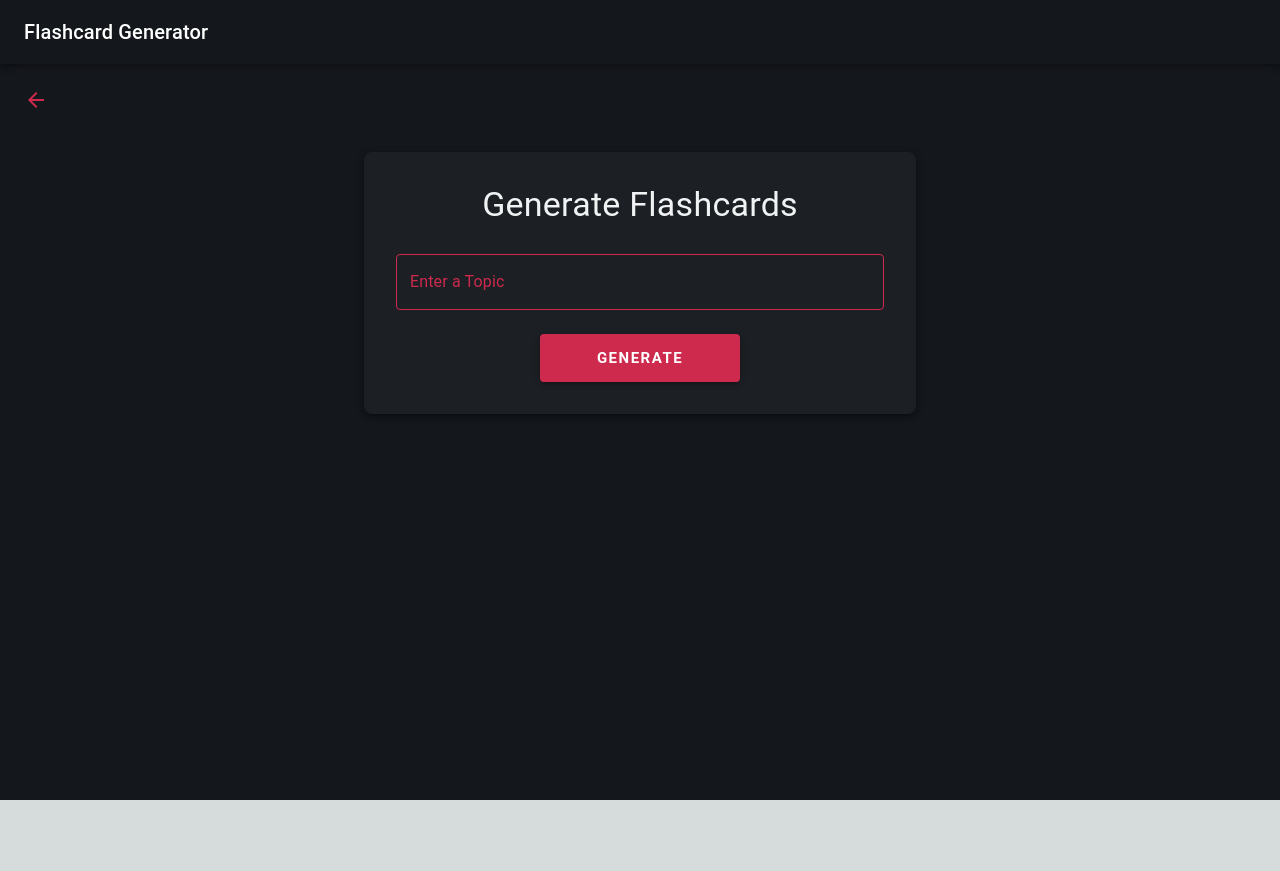
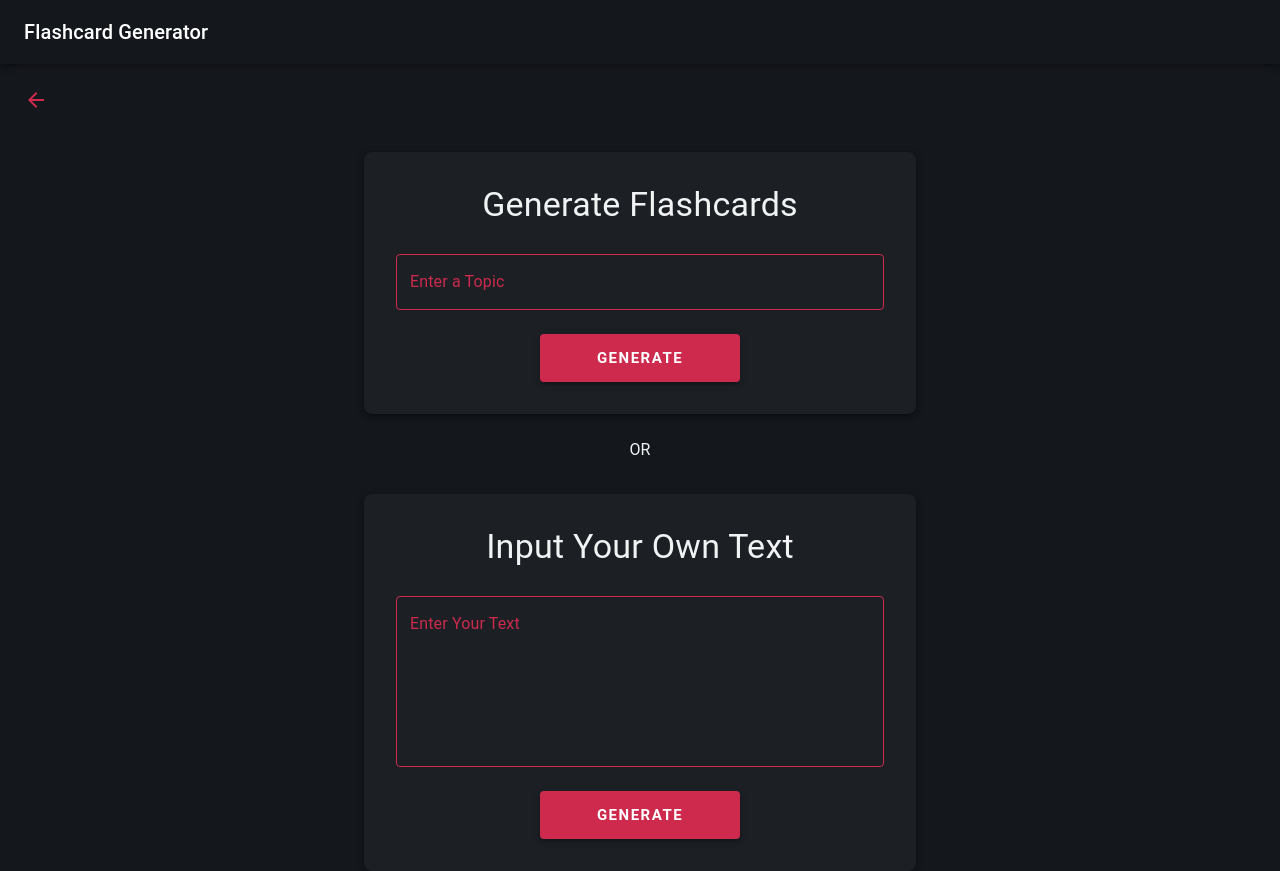
Before and after one commit to Leathether/Flashcards, a Next.js app: page /generate in a window 1280 px wide. Before the commit the page ends 800 px from the top, so only its background shows below. Built offline with nearby package versions, Linux system fonts and the light colour scheme.

Commit message:
before adding the two other pages (flashcard and flashcard list) w/idea of another method of making flashcards

```diff
--- a/app/generate/page.tsx
+++ b/app/generate/page.tsx
@@ -41,13 +41,32 @@ const theme = createTheme({
 
 const GeneratePage = () => {
   const [topic, setTopic] = useState("");
+  const [inputText, setInputText] = useState("");
   const [loading, setLoading] = useState(false);
   const router = useRouter();
 
+  // Function to parse the input text into terms and definitions
+  const parseInputText = (text) => {
+    // Placeholder parsing logic (splits text by semicolons for simplicity)
+    const lines = text.split("\n");
+    const flashcards = lines.map((line) => {
+      const [term, definition] = line.split(":");
+      return { term: term.trim(), definition: definition.trim() };
+    });
+    return flashcards;
+  };
+
   const handleGenerateFlashcards = async () => {
     setLoading(true);
-    // Placeholder for flashcard generation logic
-    router.push("/flashcards");
+
+    const flashcards = parseInputText(inputText);
+    console.log(flashcards); // You can replace this with actual logic to generate flashcards
+
+    // Simulating a route push to flashcards page
+    setTimeout(() => {
+      setLoading(false);
+      router.push("/flashcards");
+    }, 1000);
   };
 
   const handleGoBack = () => {
@@ -167,6 +186,94 @@ const GeneratePage = () => {
             </Button>
           </Box>
         </Container>
+
+        <Typography>
+          <br />
+          OR
+        </Typography>
+
+        {/* Second box for inputting text */}
+        <Container maxWidth="sm">
+          <Box
+            sx={{
+              display: "flex",
+              flexDirection: "column",
+              alignItems: "center",
+              mt: 4,
+              p: 4,
+              borderRadius: 2,
+              boxShadow: 4,
+              bgcolor: "background.paper",
+              textAlign: "center",
+            }}
+          >
+            <Typography variant="h4" component="h1" gutterBottom color="text">
+              Input Your Own Text
+            </Typography>
+            <TextField
+              label="Enter Your Text"
+              variant="outlined"
+              value={inputText}
+              onChange={(e) => setInputText(e.target.value)}
+              fullWidth
+              multiline
+              rows={6}
+              margin="normal"
+              sx={{
+                mb: 3,
+                "& .MuiOutlinedInput-root": {
+                  "& fieldset": {
+                    borderColor: "#CD2A4D",
+                  },
+                  "&:hover fieldset": {
+                    borderColor: "#84A07E",
+                  },
+                  "&.Mui-focused fieldset": {
+                    borderColor: "#84A07E",
+                  },
+                },
+                input: {
+                  color: "#84A07E",
+                },
+                "& .MuiInputLabel-root": {
+                  color: "#CD2A4D",
+                  "&:hover": {
+                    color: "#F0F2F4",
+                  },
+                  "&.Mui-focused": {
+                    color: "#84A07E",
+                  },
+                },
+              }}
+            />
+
+            <Button
+              variant="contained"
+              color="secondary"
+              onClick={handleGenerateFlashcards}
+              disabled={loading}
+              size="large"
+              sx={{
+                minWidth: 200,
+                height: 48,
+                fontWeight: "bold",
+                textTransform: "uppercase",
+                letterSpacing: 1.5,
+                boxShadow: 3,
+                transition: "background-color 0.3s ease",
+                "&:hover": {
+                  backgroundColor: "#84A07E", // Olive Green on hover
+                },
+              }}
+            >
+              {loading ? (
+                <CircularProgress size={24} color="inherit" />
+              ) : (
+                "Generate"
+              )}
+            </Button>
+          </Box>
+        </Container>
       </Box>
     </ThemeProvider>
   );
```
